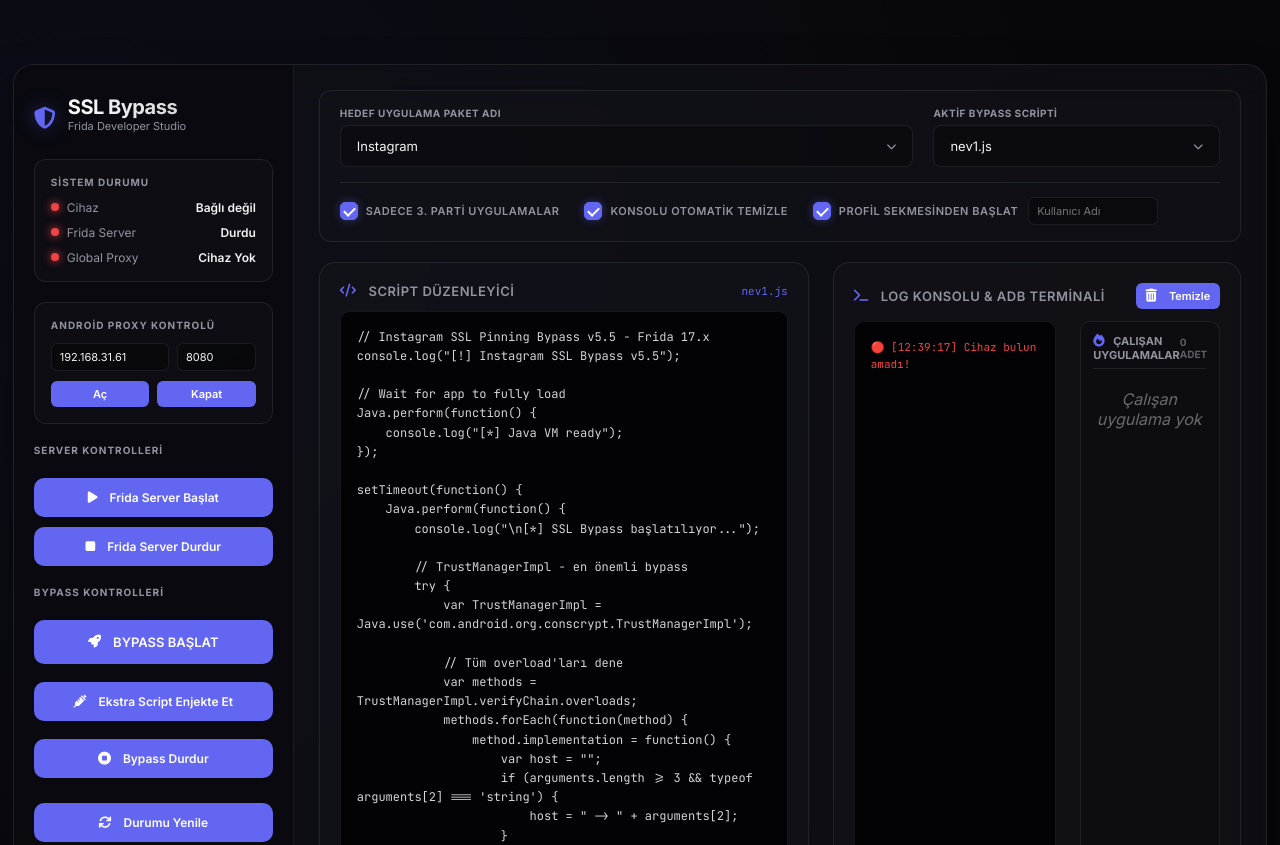
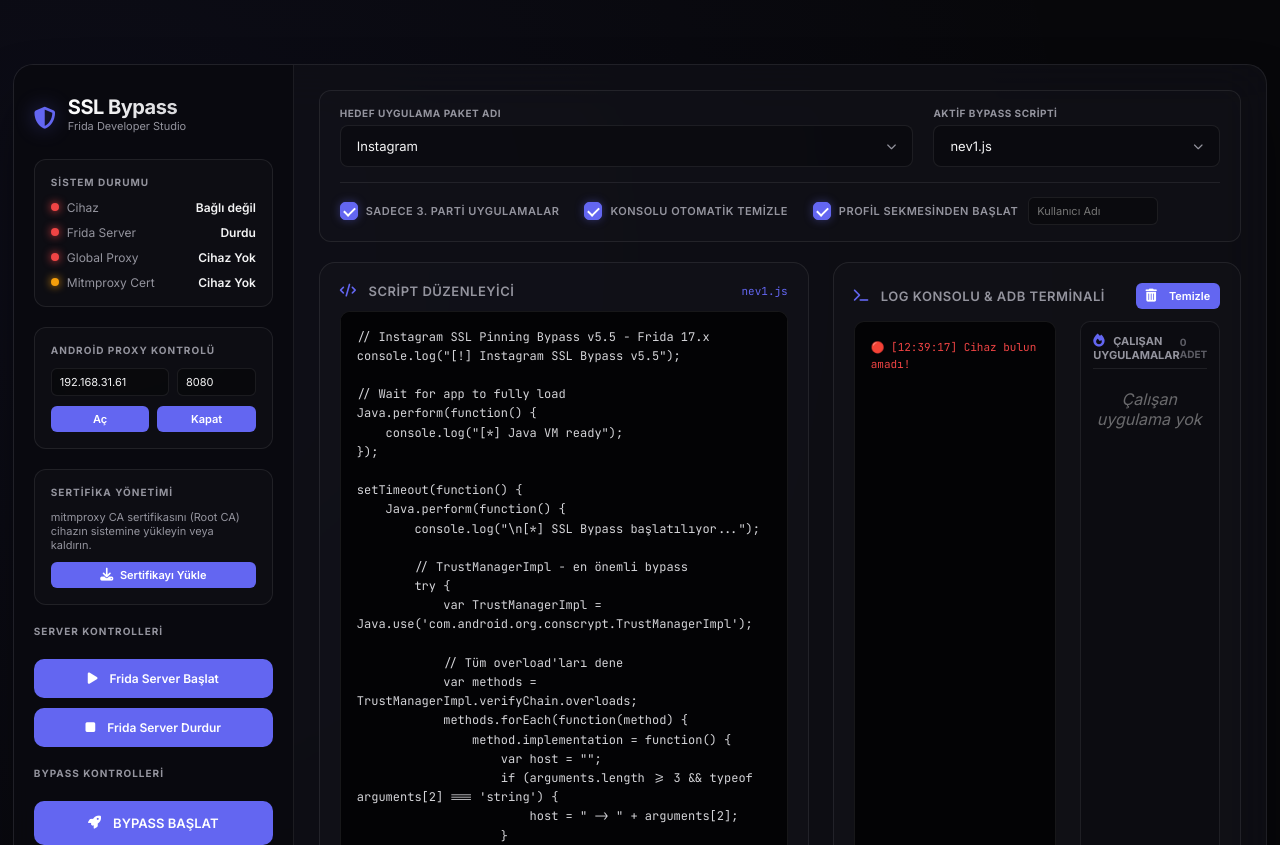
Before and after one commit to seghobs/webmemu, a Flask app: page / in a window 1280 px wide. Shown: the top 845 px of the page. Run offline with Flask 3, Linux system fonts and the light colour scheme; data that the repository does not hold is empty; some libraries are stand-ins or nearby versions.

Commit message:
Add mitmproxy CA certificate installation and removal features

```diff
--- a/app.py
+++ b/app.py
@@ -667,6 +667,165 @@ class BypassManager:
             self.log(f"Paket Listeleme Hatası: {e}", "error")
             return fallback_list
 
+    def get_cert_hash(self, cert_path):
+        openssl_paths = [
+            r"C:\Program Files\Git\usr\bin\openssl.exe",
+            r"C:\Program Files\Git\bin\openssl.exe",
+            r"C:\Program Files (x86)\Git\bin\openssl.exe",
+            "openssl"
+        ]
+
+        for openssl in openssl_paths:
+            try:
+                cmd = f'"{openssl}" x509 -inform PEM -subject_hash_old -in "{cert_path}" -noout'
+                res = subprocess.run(cmd, shell=True, capture_output=True, text=True)
+                if res.returncode == 0 and res.stdout.strip():
+                    return res.stdout.strip()
+            except Exception:
+                continue
+
+        try:
+            from cryptography import x509
+            with open(cert_path, "rb") as f:
+                cert_bytes = f.read()
+            cert = x509.load_pem_x509_certificate(cert_bytes)
+            import hashlib
+            subject_der = cert.subject.public_bytes()
+            md5_hash = hashlib.md5(subject_der).digest()
+            val = (md5_hash[0] | (md5_hash[1] << 8) | (md5_hash[2] << 16) | (md5_hash[3] << 24))
+            return f"{val:08x}"
+        except Exception as e:
+            self.log(f"Hash hesaplama hatası: {e}", "error")
+            return None
+
+    def check_cert_status(self):
+        if not self.device_connected:
+            return "Cihaz Yok", False
+
+        mitm_cert_path = os.path.expanduser(r"~\.mitmproxy\mitmproxy-ca-cert.pem")
+        if not os.path.exists(mitm_cert_path):
+            return "Yerel Sertifika Yok", False
+
+        subject_hash = self.get_cert_hash(mitm_cert_path)
+        if not subject_hash:
+            return "Hash Alınamadı", False
+
+        cert_filename = f"{subject_hash}.0"
+        result = subprocess.run(
+            f'"{self.adb_path}" shell "ls /system/etc/security/cacerts/{cert_filename}"',
+            shell=True, capture_output=True, text=True
+        )
+        if cert_filename in result.stdout:
+            return "Kurulu", True
+        else:
+            return "Kurulu Değil", False
+
+    def install_mitm_cert(self):
+        if not self.device_connected:
+            self.check_devices()
+        if not self.device_connected:
+            self.log("Sertifika yüklemek için cihaz bağlı olmalıdır!", "error")
+            return False, "Cihaz bağlı değil!"
+
+        mitm_cert_path = os.path.expanduser(r"~\.mitmproxy\mitmproxy-ca-cert.pem")
+        if not os.path.exists(mitm_cert_path):
+            self.log("mitmproxy CA sertifikası bulunamadı! Lütfen mitmproxy'yi çalıştırıp sertifikaların oluşmasını sağlayın.", "error")
+            return False, "Yerel mitmproxy sertifikası bulunamadı!"
+
+        subject_hash = self.get_cert_hash(mitm_cert_path)
+        if not subject_hash:
+            return False, "Sertifika hash değeri hesaplanamadı!"
+
+        cert_filename = f"{subject_hash}.0"
+        temp_device_path = f"/data/local/tmp/{cert_filename}"
+        system_cacerts_path = f"/system/etc/security/cacerts/{cert_filename}"
+
+        self.log("mitmproxy sertifikası yükleniyor...", "process")
+
+        # 1. Push cert to temporary folder
+        push_res = subprocess.run(f'"{self.adb_path}" push "{mitm_cert_path}" {temp_device_path}', shell=True, capture_output=True, text=True)
+        if push_res.returncode != 0:
+            self.log(f"Sertifika cihaza kopyalanamadı: {push_res.stderr}", "error")
+            return False, "Dosya kopyalama hatası!"
+
+        # 2. Try remounting system as RW
+        remount_cmds = [
+            "mount -o rw,remount /system",
+            "mount -o rw,remount /",
+            "mount -o rw,remount /system /system"
+        ]
+
+        remounted = False
+        for r_cmd in remount_cmds:
+            res = subprocess.run(f'"{self.adb_path}" shell "su -c \'{r_cmd}\'"', shell=True, capture_output=True, text=True)
+            if res.returncode == 0:
+                remounted = True
+                break
+
+        if not remounted:
+            self.log("Uyarı: /system dizini yazılabilir (RW) olarak yeniden bağlanamadı. İşleme devam ediliyor...", "warning")
+
+        # 3. Copy file to /system/etc/security/cacerts/ and chmod 644
+        cp_cmd = f"cp {temp_device_path} {system_cacerts_path}"
+        chmod_cmd = f"chmod 644 {system_cacerts_path}"
+        rm_temp_cmd = f"rm {temp_device_path}"
+
+        subprocess.run(f'"{self.adb_path}" shell "su -c \'{cp_cmd}\'"', shell=True, capture_output=True)
+        subprocess.run(f'"{self.adb_path}" shell "su -c \'{chmod_cmd}\'"', shell=True, capture_output=True)
+        subprocess.run(f'"{self.adb_path}" shell "su -c \'{rm_temp_cmd}\'"', shell=True, capture_output=True)
+
+        # 4. Remount system back to RO
+        subprocess.run(f'"{self.adb_path}" shell "su -c \'mount -o ro,remount /system\'"', shell=True, capture_output=True)
+
+        # 5. Check if successfully installed
+        check_res = subprocess.run(f'"{self.adb_path}" shell "ls {system_cacerts_path}"', shell=True, capture_output=True, text=True)
+        if cert_filename in check_res.stdout:
+            self.log(f"mitmproxy CA sertifikası ({cert_filename}) başarıyla sisteme kuruldu!", "success")
+            return True, "Sertifika başarıyla yüklendi!"
+        else:
+            self.log("Sertifika kurulumu başarısız! Sistem dizini korumalı olabilir veya root yetkisi verilmemiş olabilir.", "error")
+            return False, "Sertifika kopyalanamadı!"
+
+    def remove_mitm_cert(self):
+        if not self.device_connected:
+            self.check_devices()
+        if not self.device_connected:
+            self.log("Sertifika silmek için cihaz bağlı olmalıdır!", "error")
+            return False, "Cihaz bağlı değil!"
+
+        mitm_cert_path = os.path.expanduser(r"~\.mitmproxy\mitmproxy-ca-cert.pem")
+        if not os.path.exists(mitm_cert_path):
+            self.log("Yerel mitmproxy sertifikası bulunamadığı için hash değeri hesaplanamadı. Varsayılan hash kullanılıyor.", "warning")
+            subject_hash = "c8750f0d"
+        else:
+            subject_hash = self.get_cert_hash(mitm_cert_path)
+            if not subject_hash:
+                subject_hash = "c8750f0d"
+
+        cert_filename = f"{subject_hash}.0"
+        system_cacerts_path = f"/system/etc/security/cacerts/{cert_filename}"
+
+        self.log(f"mitmproxy sertifikası ({cert_filename}) sistemden kaldırılıyor...", "process")
+
+        # 1. Remount system as RW
+        subprocess.run(f'"{self.adb_path}" shell "su -c \'mount -o rw,remount /system\'"', shell=True, capture_output=True)
+        subprocess.run(f'"{self.adb_path}" shell "su -c \'mount -o rw,remount /\'"', shell=True, capture_output=True)
+
+        # 2. Delete the certificate file
+        rm_cmd = f"rm {system_cacerts_path}"
+        subprocess.run(f'"{self.adb_path}" shell "su -c \'{rm_cmd}\'"', shell=True, capture_output=True)
+
+        # 3. Remount system back to RO
+        subprocess.run(f'"{self.adb_path}" shell "su -c \'mount -o ro,remount /system\'"', shell=True, capture_output=True)
+
+        # 4. Check if successfully removed
+        check_res = subprocess.run(f'"{self.adb_path}" shell "ls {system_cacerts_path}"', shell=True, capture_output=True, text=True)
+        if cert_filename not in check_res.stdout:
+            self.log("mitmproxy CA sertifikası sistemden başarıyla kaldırıldı.", "success")
+            return True, "Sertifika kaldırıldı."
+        else:
+            self.log("Sertifika kaldırılamadı! Sistem dizini korumalı olabilir.", "error")
+            return False, "Sertifika silinemedi!"
 
 manager = BypassManager()
 
@@ -676,12 +835,25 @@ def index():
 
 @app.route('/api/status', methods=['GET'])
 def get_status():
+    cert_status, cert_installed = manager.check_cert_status()
     return jsonify({
         "device_connected": manager.device_connected,
         "frida_server_running": manager.frida_server_running,
         "bypass_running": manager.bypass_running,
-        "proxy_status": manager.proxy_status
+        "proxy_status": manager.proxy_status,
+        "cert_status": cert_status,
+        "cert_installed": cert_installed
     })
+
+@app.route('/api/install_cert', methods=['POST'])
+def install_cert():
+    success, msg = manager.install_mitm_cert()
+    return jsonify({"success": success, "message": msg})
+
+@app.route('/api/remove_cert', methods=['POST'])
+def remove_cert():
+    success, msg = manager.remove_mitm_cert()
+    return jsonify({"success": success, "message": msg})
 
 @app.route('/api/check_devices', methods=['POST'])
 def check_devices():
--- a/templates/index.html
+++ b/templates/index.html
@@ -742,6 +742,12 @@
                     <span class="status-label">Global Proxy</span>
                     <span class="status-value" id="val-proxy">Kontrol ediliyor...</span>
                 </div>
+
+                <div class="status-row">
+                    <div class="status-dot" id="dot-cert"></div>
+                    <span class="status-label">Mitmproxy Cert</span>
+                    <span class="status-value" id="val-cert">Kontrol ediliyor...</span>
+                </div>
             </div>
 
             <!-- Proxy Ayarları -->
@@ -754,6 +760,22 @@
                 <div class="proxy-btn-row">
                     <button class="btn btn-secondary btn-mini" id="btn-proxy-on">Aç</button>
                     <button class="btn btn-secondary btn-mini" id="btn-proxy-off">Kapat</button>
+                </div>
+            </div>
+
+            <!-- Sertifika Kontrolü -->
+            <div class="proxy-panel">
+                <div class="panel-title">Sertifika Yönetimi</div>
+                <div style="font-size: 11px; margin-bottom: 10px; color: var(--text-dim);">
+                    mitmproxy CA sertifikasını (Root CA) cihazın sistemine yükleyin veya kaldırın.
+                </div>
+                <div id="cert-action-container" style="display: flex; flex-direction: column; gap: 8px;">
+                    <button class="btn btn-secondary btn-mini" id="btn-cert-install" style="background: var(--accent); color: white;">
+                        <i class="fa-solid fa-download" style="margin-right: 4px; color: white !important;"></i> Sertifikayı Yükle
+                    </button>
+                    <button class="btn btn-secondary btn-mini" id="btn-cert-remove" style="background: var(--error); color: white;">
+                        <i class="fa-solid fa-trash" style="margin-right: 4px; color: white !important;"></i> Sertifikayı Kaldır
+                    </button>
                 </div>
             </div>
 
@@ -1065,6 +1087,8 @@
         const valFrida = document.getElementById('val-frida');
         const dotProxy = document.getElementById('dot-proxy');
         const valProxy = document.getElementById('val-proxy');
+        const dotCert = document.getElementById('dot-cert');
+        const valCert = document.getElementById('val-cert');
 
         const btnStartFrida = document.getElementById('btn-start-frida');
         const btnStopFrida = document.getElementById('btn-stop-frida');
@@ -1078,6 +1102,8 @@
         const proxyPort = document.getElementById('proxy-port');
         const btnProxyOn = document.getElementById('btn-proxy-on');
         const btnProxyOff = document.getElementById('btn-proxy-off');
+        const btnCertInstall = document.getElementById('btn-cert-install');
+        const btnCertRemove = document.getElementById('btn-cert-remove');
 
         const scriptEditor = document.getElementById('script-editor');
         const editorFilename = document.getElementById('editor-filename');
@@ -1143,6 +1169,23 @@
                 } else {
                     dotProxy.className = 'status-dot active';
                     valProxy.textContent = status.proxy_status;
+                }
+
+                // Cert status
+                if (status.cert_installed) {
+                    dotCert.className = 'status-dot active';
+                    valCert.textContent = status.cert_status;
+                    btnCertInstall.style.display = 'none';
+                    btnCertRemove.style.display = 'block';
+                } else {
+                    if (status.cert_status === "Kurulu Değil") {
+                        dotCert.className = 'status-dot inactive';
+                    } else {
+                        dotCert.className = 'status-dot warning';
+                    }
+                    valCert.textContent = status.cert_status;
+                    btnCertInstall.style.display = 'block';
+                    btnCertRemove.style.display = 'none';
                 }
             } catch (err) {
                 console.error('Durum güncellenemedi:', err);
@@ -1497,6 +1540,45 @@
             postAction('/api/toggle_proxy', { enabled: false });
         });
 
+        btnCertInstall.addEventListener('click', async () => {
+            btnCertInstall.disabled = true;
+            const originalHTML = btnCertInstall.innerHTML;
+            btnCertInstall.innerHTML = '<i class="fa-solid fa-spinner fa-spin" style="margin-right: 4px; color: white !important;"></i> Yükleniyor...';
+            try {
+                const res = await postAction('/api/install_cert');
+                if (res && res.success) {
+                    alert("Sertifika başarıyla kuruldu!");
+                } else {
+                    alert("Sertifika kurulum hatası: " + (res ? res.message : "Bilinmeyen hata"));
+                }
+            } catch (err) {
+                console.error("Sertifika yükleme hatası:", err);
+            } finally {
+                btnCertInstall.disabled = false;
+                btnCertInstall.innerHTML = originalHTML;
+            }
+        });
+
+        btnCertRemove.addEventListener('click', async () => {
+            if (!confirm("mitmproxy CA sertifikasını cihazdan kaldırmak istediğinize emin misiniz?")) return;
+            btnCertRemove.disabled = true;
+            const originalHTML = btnCertRemove.innerHTML;
+            btnCertRemove.innerHTML = '<i class="fa-solid fa-spinner fa-spin" style="margin-right: 4px; color: white !important;"></i> Kaldırılıyor...';
+            try {
+                const res = await postAction('/api/remove_cert');
+                if (res && res.success) {
+                    alert("Sertifika başarıyla kaldırıldı!");
+                } else {
+                    alert("Sertifika kaldırma hatası: " + (res ? res.message : "Bilinmeyen hata"));
+                }
+            } catch (err) {
+                console.error("Sertifika kaldırma hatası:", err);
+            } finally {
+                btnCertRemove.disabled = false;
+                btnCertRemove.innerHTML = originalHTML;
+            }
+        });
+
         btnStartMemu.addEventListener('click', async () => {
             btnStartMemu.disabled = true;
             const originalHTML = btnStartMemu.innerHTML;
```
